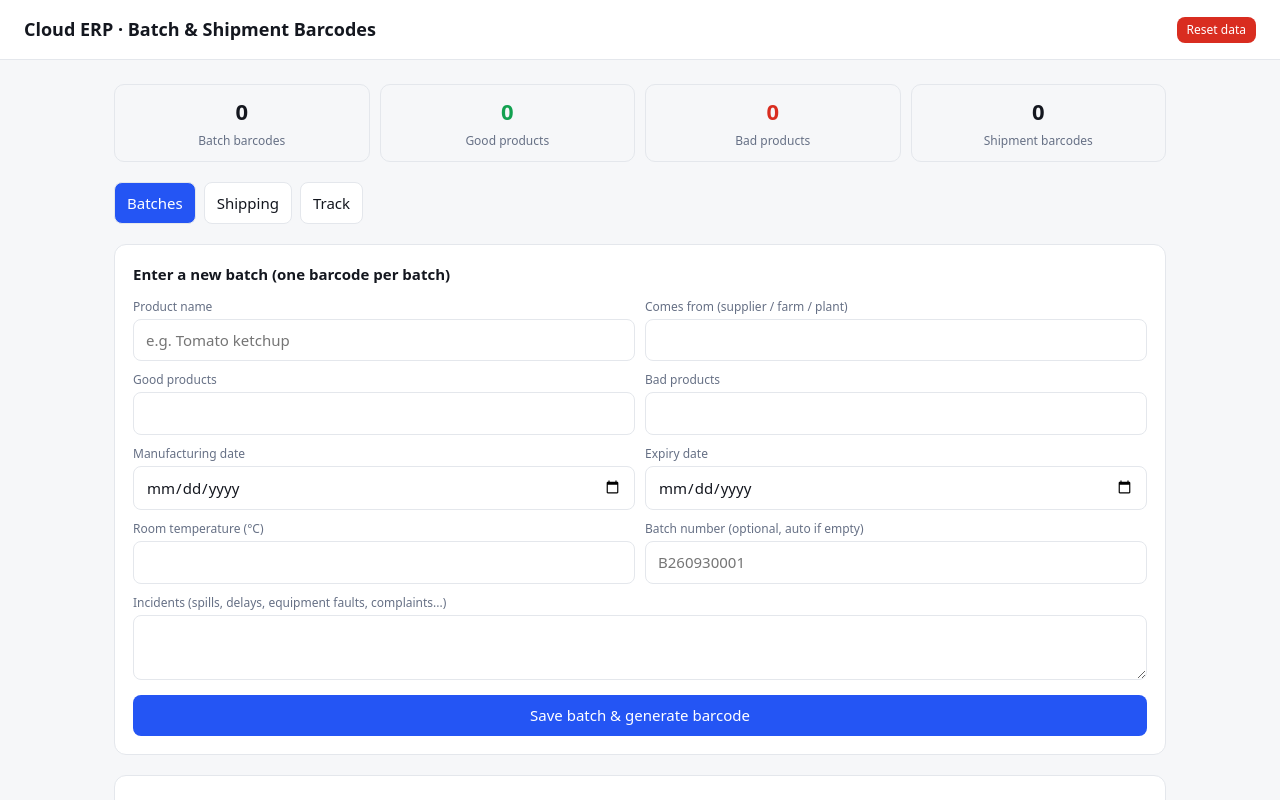
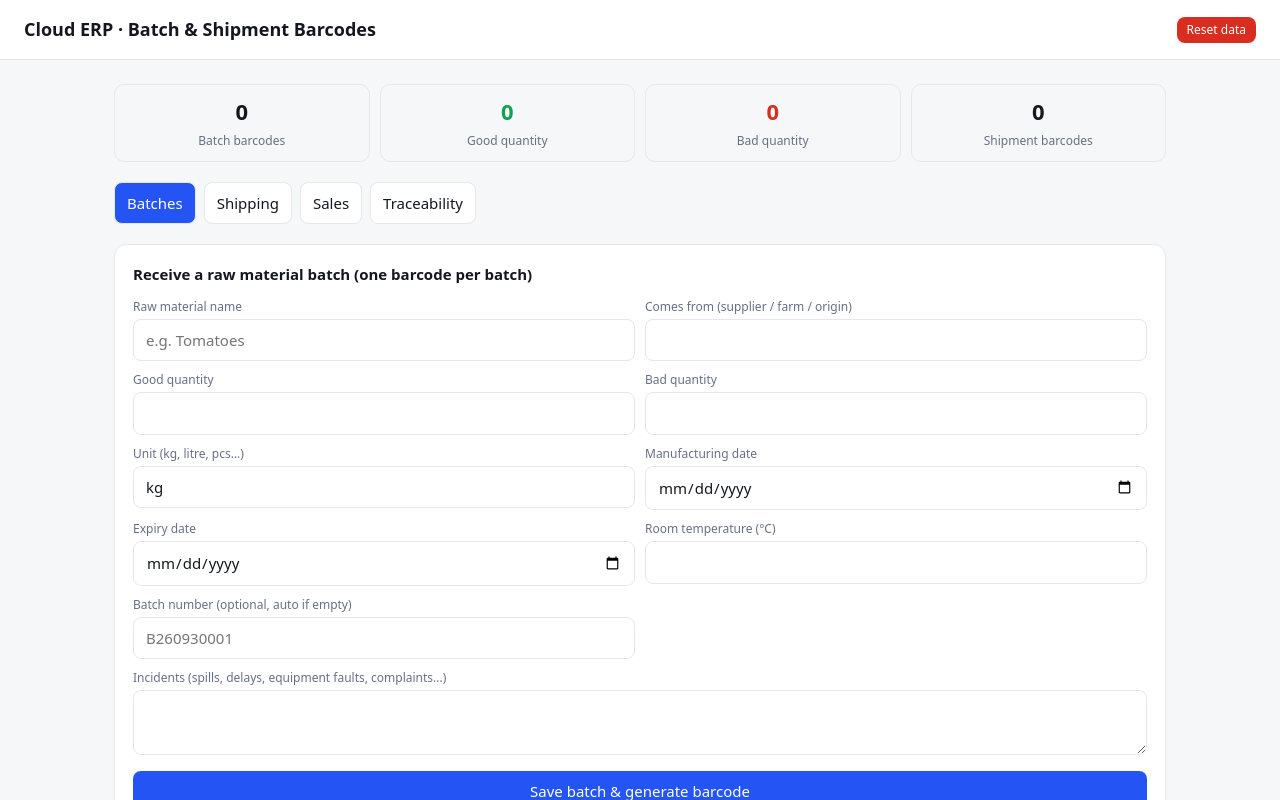
Before and after one commit to Sathiya-121/HYDRAMINDS-100, a Next.js app: page / in a window 1280 px wide. Shown: the top 800 px of the page. Built offline with nearby package versions, Linux system fonts and the light colour scheme.

Commit message:
Update page.tsx

```diff
--- a/app/page.tsx
+++ b/app/page.tsx
@@ -40,6 +40,15 @@ function printLabel(id: string, lines: string[]) {
   w.print();
 }
 
+function printReport(title: string, head: string[], rows: any[][]) {
+  const w = window.open("", "_blank");
+  if (!w) return;
+  const td = (c: any) => `<td style="border:1px solid #999;padding:4px">${c}</td>`;
+  w.document.write(`<body style="font-family:sans-serif"><h2>${title}</h2><table style="border-collapse:collapse"><tr>${head.map((h) => `<th style="border:1px solid #999;padding:4px">${h}</th>`).join("")}</tr>${rows.map((x) => "<tr>" + x.map(td).join("") + "</tr>").join("")}</table></body>`);
+  w.document.close();
+  w.print();
+}
+
 const Field = ({ k, v }: { k: string; v: any }) => (
   <div><div className="mute">{k}</div><b>{v === "" || v == null ? "-" : v}</b></div>
 );
@@ -57,36 +66,39 @@ export default function Home() {
   const [tab, setTab] = useState("Batches");
   const [batches, setBatches] = useState<any[]>([]);
   const [ships, setShips] = useState<any[]>([]);
+  const [sales, setSales] = useState<any[]>([]);
   const [q, setQ] = useState("");
   const [msg, setMsg] = useState("");
-  const blank = { id: "", product: "", source: "", good: "", bad: "", incidents: "", mfg: "", temp: "", expiry: "" };
+  const blank = { id: "", product: "", source: "", unit: "kg", good: "", bad: "", incidents: "", mfg: "", temp: "", expiry: "" };
   const [bf, setBf] = useState<any>(blank);
   const [sb, setSb] = useState("");
   const [rows, setRows] = useState<any[]>([{ company: "", address: "", qty: "" }]);
   const [note, setNote] = useState("");
+  const blankSale = { customer: "", address: "", batchId: "", qty: "", price: "" };
+  const [sf, setSf] = useState<any>(blankSale);
 
   useEffect(() => {
     try {
       const d = JSON.parse(localStorage.getItem("erp_v2") || "{}");
-      setBatches(d.b || []); setShips(d.s || []);
+      setBatches(d.b || []); setShips(d.s || []); setSales(d.v || []);
     } catch {}
   }, []);
 
-  const persist = (b: any[], s: any[]) => {
-    setBatches(b); setShips(s);
-    try { localStorage.setItem("erp_v2", JSON.stringify({ b, s })); } catch {}
+  const persist = (b: any[], s: any[], v: any[] = sales) => {
+    setBatches(b); setShips(s); setSales(v);
+    try { localStorage.setItem("erp_v2", JSON.stringify({ b, s, v })); } catch {}
   };
   const shippedOf = (id: string) => ships.filter((s) => s.batchId === id).reduce((a, s) => a + s.qty, 0);
   const availOf = (b: any) => b.good - shippedOf(b.id);
   const up = (k: string, v: string) => setBf({ ...bf, [k]: v });
-  const go = (code: string) => { setQ(code); setTab("Track"); setMsg(""); };
+  const go = (code: string) => { setQ(code); setTab("Traceability"); setMsg(""); };
 
   const addBatch = () => {
     const id = clean(bf.id) || `B${day()}${String(batches.length + 1).padStart(3, "0")}`;
-    if (!bf.product.trim()) return setMsg("Enter the product name.");
+    if (!bf.product.trim()) return setMsg("Enter the raw material name.");
     if (batches.some((b) => b.id === id)) return setMsg("That batch barcode already exists.");
     const b = {
-      id, product: bf.product.trim(), source: bf.source.trim(), good: +bf.good || 0, bad: +bf.bad || 0,
+      id, product: bf.product.trim(), source: bf.source.trim(), unit: bf.unit.trim() || "units", good: +bf.good || 0, bad: +bf.bad || 0,
       incidents: bf.incidents.trim(), mfg: bf.mfg, temp: bf.temp, expiry: bf.expiry, created: new Date().toISOString(),
     };
     persist([b, ...batches], ships);
@@ -97,6 +109,7 @@ export default function Home() {
   const createShips = () => {
     const b = batches.find((x) => x.id === sb);
     if (!b) return setMsg("Select a batch first.");
+    if (b.expiry && new Date(b.expiry) < new Date()) return setMsg("This batch has expired and cannot be shipped.");
     const valid = rows.filter((r) => r.company.trim() && +r.qty > 0);
     if (!valid.length) return setMsg("Add at least one company with a quantity.");
     const total = valid.reduce((a, r) => a + +r.qty, 0);
@@ -112,6 +125,25 @@ export default function Home() {
     setMsg(`Created ${made.length} shipment barcode(s): ${made.map((m) => m.id).join(", ")}`);
   };
 
+  const createSale = () => {
+    const b = batches.find((x) => x.id === sf.batchId);
+    const qty = +sf.qty, price = +sf.price || 0;
+    if (!sf.customer.trim()) return setMsg("Enter the customer name.");
+    if (!b) return setMsg("Select a batch to sell from.");
+    if (b.expiry && new Date(b.expiry) < new Date()) return setMsg("This batch has expired and cannot be sold.");
+    if (!(qty > 0)) return setMsg("Enter a quantity.");
+    if (qty > availOf(b)) return setMsg(`Only ${availOf(b)} ${b.unit || ""} available in this batch.`);
+    const t = new Date().toISOString();
+    const saleId = `INV${day()}${String(sales.length + 1).padStart(3, "0")}`;
+    const shipId = `S${day()}${String(ships.length + 1).padStart(3, "0")}`;
+    const ship = { id: shipId, batchId: b.id, company: sf.customer.trim(), address: sf.address.trim(), qty, status: "Packed", saleId,
+      history: [{ status: "Packed", time: t, note: "Created from invoice " + saleId }] };
+    const sale = { id: saleId, customer: sf.customer.trim(), address: sf.address.trim(), batchId: b.id, qty, price, total: qty * price, shipId, created: t };
+    persist(batches, [ship, ...ships], [sale, ...sales]);
+    setSf(blankSale);
+    setMsg(`Invoice ${saleId} created with shipment barcode ${shipId}. Stock reduced.`);
+  };
+
   const advance = (id: string, status: string) => {
     persist(batches, ships.map((s) => s.id === id
       ? { ...s, status, history: [...s.history, { status, time: new Date().toISOString(), note }] } : s));
@@ -120,10 +152,15 @@ export default function Home() {
 
   const key = clean(q);
   const fb = batches.find((b) => b.id === key);
-  const fs = !fb ? ships.find((s) => s.id === key) : null;
+  const fv = !fb ? sales.find((v) => v.id === key) : null;
+  const fs = !fb ? ships.find((s) => s.id === key || (fv && s.id === fv.shipId)) : null;
+  const sale = fs && fs.saleId ? sales.find((v) => v.id === fs.saleId) : null;
   const parent = fs ? batches.find((b) => b.id === fs.batchId) : null;
   const tGood = batches.reduce((a, b) => a + b.good, 0);
   const tBad = batches.reduce((a, b) => a + b.bad, 0);
+  const revenue = sales.reduce((a, v) => a + v.total, 0);
+  const byCust: Record<string, any> = {};
+  sales.forEach((v) => { const c = byCust[v.customer] || (byCust[v.customer] = { qty: 0, total: 0, n: 0 }); c.qty += v.qty; c.total += v.total; c.n++; });
 
   return (
     <>
@@ -139,18 +176,18 @@ export default function Home() {
       <header>
         <h1>Cloud ERP · Batch &amp; Shipment Barcodes</h1>
         <button className="sm" style={{ background: "var(--bad)" }}
-          onClick={() => { if (confirm("Clear all data?")) persist([], []); }}>Reset data</button>
+          onClick={() => { if (confirm("Clear all data?")) persist([], [], []); }}>Reset data</button>
       </header>
       <main>
         <div className="stats" style={{ marginBottom: 0 }}>
           <div className="stat"><b>{batches.length}</b><span>Batch barcodes</span></div>
-          <div className="stat"><b className="good">{tGood}</b><span>Good products</span></div>
-          <div className="stat"><b className="bad">{tBad}</b><span>Bad products</span></div>
+          <div className="stat"><b className="good">{tGood}</b><span>Good quantity</span></div>
+          <div className="stat"><b className="bad">{tBad}</b><span>Bad quantity</span></div>
           <div className="stat"><b>{ships.length}</b><span>Shipment barcodes</span></div>
         </div>
 
         <div style={{ display: "flex", gap: 8, flexWrap: "wrap" }}>
-          {["Batches", "Shipping", "Track"].map((t) => (
+          {["Batches", "Shipping", "Sales", "Traceability"].map((t) => (
             <button key={t} onClick={() => { setTab(t); setMsg(""); }}
               style={{ width: "auto", marginTop: 0, background: tab === t ? "var(--acc)" : "var(--card)", color: tab === t ? "#fff" : "var(--ink)", border: "1px solid var(--line)" }}>
               {t}
@@ -162,12 +199,13 @@ export default function Home() {
         {tab === "Batches" && (
           <>
             <section className="card">
-              <h2>Enter a new batch (one barcode per batch)</h2>
+              <h2>Receive a raw material batch (one barcode per batch)</h2>
               <div className="f">
-                <div><label>Product name</label><input value={bf.product} onChange={(e) => up("product", e.target.value)} placeholder="e.g. Tomato ketchup" /></div>
-                <div><label>Comes from (supplier / farm / plant)</label><input value={bf.source} onChange={(e) => up("source", e.target.value)} /></div>
-                <div><label>Good products</label><input type="number" min="0" value={bf.good} onChange={(e) => up("good", e.target.value)} /></div>
-                <div><label>Bad products</label><input type="number" min="0" value={bf.bad} onChange={(e) => up("bad", e.target.value)} /></div>
+                <div><label>Raw material name</label><input value={bf.product} onChange={(e) => up("product", e.target.value)} placeholder="e.g. Tomatoes" /></div>
+                <div><label>Comes from (supplier / farm / origin)</label><input value={bf.source} onChange={(e) => up("source", e.target.value)} /></div>
+                <div><label>Good quantity</label><input type="number" min="0" value={bf.good} onChange={(e) => up("good", e.target.value)} /></div>
+                <div><label>Bad quantity</label><input type="number" min="0" value={bf.bad} onChange={(e) => up("bad", e.target.value)} /></div>
+                <div><label>Unit (kg, litre, pcs...)</label><input value={bf.unit} onChange={(e) => up("unit", e.target.value)} /></div>
                 <div><label>Manufacturing date</label><input type="date" value={bf.mfg} onChange={(e) => up("mfg", e.target.value)} /></div>
                 <div><label>Expiry date</label><input type="date" value={bf.expiry} onChange={(e) => up("expiry", e.target.value)} /></div>
                 <div><label>Room temperature (°C)</label><input type="number" value={bf.temp} onChange={(e) => up("temp", e.target.value)} /></div>
@@ -178,16 +216,16 @@ export default function Home() {
               <button onClick={addBatch}>Save batch &amp; generate barcode</button>
             </section>
             <section className="card">
-              <h2>All batches</h2>
+              <h2>Raw material stock</h2>
               {batches.length === 0 ? <p className="mute">No batches yet.</p> : (
                 <div style={{ overflowX: "auto" }}>
                   <table>
-                    <thead><tr><th>Barcode</th><th>Product</th><th>Source</th><th>Good</th><th>Bad</th><th>Total</th><th>Available</th><th>Mfg</th><th>Temp</th><th>Expiry</th><th></th></tr></thead>
+                    <thead><tr><th>Barcode</th><th>Raw material</th><th>Source</th><th>Good</th><th>Bad</th><th>Total</th><th>Available</th><th>Mfg</th><th>Temp</th><th>Expiry</th><th></th></tr></thead>
                     <tbody>
                       {batches.map((b) => (
                         <tr key={b.id}>
                           <td>{b.id}</td><td>{b.product}</td><td>{b.source || "-"}</td>
-                          <td className="good">{b.good}</td><td className="bad">{b.bad}</td><td>{b.good + b.bad}</td><td>{availOf(b)}</td>
+                          <td className="good">{b.good} {b.unit}</td><td className="bad">{b.bad} {b.unit}</td><td>{b.good + b.bad} {b.unit}</td><td>{availOf(b)} {b.unit}</td>
                           <td>{b.mfg || "-"}</td><td>{b.temp ? b.temp + "°C" : "-"}</td>
                           <td>{b.expiry || "-"} <span className="tag">{expiry(b.expiry)}</span></td>
                           <td><button className="sm" onClick={() => go(b.id)}>View barcode</button></td>
@@ -208,7 +246,7 @@ export default function Home() {
               <label className="lbl">Batch</label>
               <select value={sb} onChange={(e) => setSb(e.target.value)}>
                 <option value="">Select batch</option>
-                {batches.map((b) => <option key={b.id} value={b.id}>{b.id} · {b.product} · {availOf(b)} available</option>)}
+                {batches.map((b) => <option key={b.id} value={b.id}>{b.id} · {b.product} · {availOf(b)} {b.unit} available</option>)}
               </select>
               <p className="lbl" style={{ marginTop: 12 }}>Destination companies (each gets its own shipment barcode)</p>
               {rows.map((r, i) => (
@@ -248,11 +286,71 @@ export default function Home() {
           </>
         )}
 
-        {tab === "Track" && (
+        {tab === "Sales" && (
+          <>
+            <div className="stats" style={{ marginBottom: 0 }}>
+              <div className="stat"><b>{revenue.toFixed(2)}</b><span>Total revenue</span></div>
+              <div className="stat"><b>{sales.length}</b><span>Invoices</span></div>
+              <div className="stat"><b>{sales.reduce((a, v) => a + v.qty, 0)}</b><span>Quantity sold</span></div>
+              <div className="stat"><b>{Object.keys(byCust).length}</b><span>Customers</span></div>
+            </div>
+            <section className="card">
+              <h2>New sale (creates an invoice and a shipment barcode)</h2>
+              <div className="f">
+                <div><label>Customer / company</label><input value={sf.customer} onChange={(e) => setSf({ ...sf, customer: e.target.value })} /></div>
+                <div><label>Delivery address</label><input value={sf.address} onChange={(e) => setSf({ ...sf, address: e.target.value })} /></div>
+                <div><label>Batch to sell from</label>
+                  <select value={sf.batchId} onChange={(e) => setSf({ ...sf, batchId: e.target.value })}>
+                    <option value="">Select batch</option>
+                    {batches.map((b) => <option key={b.id} value={b.id}>{b.id} · {b.product} · {availOf(b)} {b.unit} available</option>)}
+                  </select></div>
+                <div><label>Quantity</label><input type="number" min="1" value={sf.qty} onChange={(e) => setSf({ ...sf, qty: e.target.value })} /></div>
+                <div><label>Price per unit</label><input type="number" min="0" value={sf.price} onChange={(e) => setSf({ ...sf, price: e.target.value })} /></div>
+              </div>
+              <button onClick={createSale}>Create invoice &amp; shipment</button>
+            </section>
+            <section className="card">
+              <h2>Invoices</h2>
+              {sales.length === 0 ? <p className="mute">No sales yet.</p> : (
+                <div style={{ overflowX: "auto" }}>
+                  <table>
+                    <thead><tr><th>Invoice</th><th>Date</th><th>Customer</th><th>Raw material</th><th>Qty</th><th>Price</th><th>Total</th><th>Shipment</th><th>Status</th><th></th></tr></thead>
+                    <tbody>
+                      {sales.map((v) => (
+                        <tr key={v.id}>
+                          <td>{v.id}</td><td>{new Date(v.created).toLocaleDateString()}</td><td>{v.customer}</td>
+                          <td>{batches.find((b) => b.id === v.batchId)?.product || v.batchId}</td>
+                          <td>{v.qty}</td><td>{v.price}</td><td>{v.total.toFixed(2)}</td><td>{v.shipId}</td>
+                          <td><span className="tag">{ships.find((x) => x.id === v.shipId)?.status}</span></td>
+                          <td><button className="sm" onClick={() => go(v.id)}>Trace</button></td>
+                        </tr>
+                      ))}
+                    </tbody>
+                  </table>
+                </div>
+              )}
+            </section>
+            {sales.length > 0 && (
+              <section className="card">
+                <h2>Sales by customer</h2>
+                <table>
+                  <thead><tr><th>Customer</th><th>Invoices</th><th>Quantity</th><th>Revenue</th></tr></thead>
+                  <tbody>
+                    {Object.entries(byCust).map(([name, c]: any) => (
+                      <tr key={name}><td>{name}</td><td>{c.n}</td><td>{c.qty}</td><td>{c.total.toFixed(2)}</td></tr>
+                    ))}
+                  </tbody>
+                </table>
+              </section>
+            )}
+          </>
+        )}
+
+        {tab === "Traceability" && (
           <section className="card">
-            <h2>Scan or type a batch / shipment barcode</h2>
+            <h2>Trace by batch, shipment or invoice barcode</h2>
             <input autoFocus value={q} onChange={(e) => setQ(e.target.value)} placeholder="e.g. B260930001 or S260930001 (a USB barcode scanner types it for you)" />
-            <p className="mute">Recent: {[...batches.slice(0, 3).map((b) => b.id), ...ships.slice(0, 3).map((s) => s.id)].map((c) => (
+            <p className="mute">Recent: {[...batches.slice(0, 3).map((b) => b.id), ...ships.slice(0, 3).map((s) => s.id), ...sales.slice(0, 2).map((v) => v.id)].map((c) => (
               <a key={c} href="#" style={{ marginRight: 10 }} onClick={(e) => { e.preventDefault(); setQ(c); }}>{c}</a>
             ))}</p>
 
@@ -262,19 +360,20 @@ export default function Home() {
                 <Barcode value={fb.id} />
                 <div><button className="sm" style={{ marginTop: 8 }} onClick={() => printLabel(fb.id, [fb.product, "Batch " + fb.id, "Mfg " + fb.mfg, "Expiry " + fb.expiry])}>Print label</button></div>
                 <div className="kv">
-                  <Field k="Product" v={fb.product} /><Field k="Comes from" v={fb.source} />
-                  <Field k="Good products" v={fb.good} /><Field k="Bad products" v={fb.bad} />
-                  <Field k="Total in batch" v={fb.good + fb.bad} /><Field k="Available to ship" v={availOf(fb)} />
+                  <Field k="Raw material" v={fb.product} /><Field k="Comes from" v={fb.source} />
+                  <Field k="Good quantity" v={`${fb.good} ${fb.unit || ""}`} /><Field k="Bad quantity" v={`${fb.bad} ${fb.unit || ""}`} />
+                  <Field k="Total in batch" v={`${fb.good + fb.bad} ${fb.unit || ""}`} /><Field k="Available to ship" v={`${availOf(fb)} ${fb.unit || ""}`} /><Field k="Shipped to customers" v={`${shippedOf(fb.id)} ${fb.unit || ""}`} /><Field k="Customers reached" v={new Set(ships.filter((x) => x.batchId === fb.id).map((x) => x.company)).size} />
                   <Field k="Manufacturing date" v={fb.mfg} /><Field k="Expiry date" v={fb.expiry ? `${fb.expiry} (${expiry(fb.expiry)})` : ""} />
                   <Field k="Room temperature" v={fb.temp ? fb.temp + " °C" : ""} /><Field k="Incidents" v={fb.incidents} />
                 </div>
-                <h2>Shipments from this batch</h2>
+                <h2>Forward trace: who received this batch</h2>
+                <button className="sm" style={{ marginBottom: 8 }} onClick={() => printReport("Recall report: " + fb.id + " " + fb.product, ["Company", "Destination", "Qty", "Invoice", "Shipment", "Status"], ships.filter((x) => x.batchId === fb.id).map((x) => [x.company, x.address || "-", x.qty, x.saleId || "-", x.id, x.status]))}>Print recall report</button>
                 {ships.filter((s) => s.batchId === fb.id).length === 0 ? <p className="mute">Not shipped yet.</p> : (
                   <table>
-                    <thead><tr><th>Shipment barcode</th><th>Company</th><th>Destination</th><th>Qty</th><th>Status</th></tr></thead>
+                    <thead><tr><th>Shipment barcode</th><th>Company</th><th>Destination</th><th>Qty</th><th>Invoice</th><th>Status</th></tr></thead>
                     <tbody>
                       {ships.filter((s) => s.batchId === fb.id).map((s) => (
-                        <tr key={s.id}><td><a href="#" onClick={(e) => { e.preventDefault(); setQ(s.id); }}>{s.id}</a></td><td>{s.company}</td><td>{s.address || "-"}</td><td>{s.qty}</td><td><span className="tag">{s.status}</span></td></tr>
+                        <tr key={s.id}><td><a href="#" onClick={(e) => { e.preventDefault(); setQ(s.id); }}>{s.id}</a></td><td>{s.company}</td><td>{s.address || "-"}</td><td>{s.qty}</td><td>{s.saleId || "-"}</td><td><span className="tag">{s.status}</span></td></tr>
                       ))}
                     </tbody>
                   </table>
@@ -290,9 +389,13 @@ export default function Home() {
                 <div className="kv">
                   <Field k="Company" v={fs.company} /><Field k="Destination" v={fs.address} />
                   <Field k="Quantity" v={fs.qty} /><Field k="Status" v={fs.status} />
-                  <Field k="Product" v={parent?.product} />
-                  <Field k="Expiry date" v={parent?.expiry} />
+                  <Field k="Raw material" v={parent?.product} />
+                  <Field k="Comes from" v={parent?.source} /><Field k="Manufacturing date" v={parent?.mfg} />
+                  <Field k="Expiry date" v={parent?.expiry} /><Field k="Room temperature" v={parent?.temp ? parent.temp + " °C" : ""} />
+                  <Field k="Incidents" v={parent?.incidents} /><Field k="Invoice" v={fs.saleId} />
+                  <Field k="Sale value" v={sale ? sale.total.toFixed(2) : ""} />
                 </div>
+                <p><b>{parent?.source || "Source"}</b> → batch {fs.batchId} → shipment {fs.id} → <b>{fs.company}</b></p>
                 <p className="mute">Source batch: <a href="#" onClick={(e) => { e.preventDefault(); setQ(fs.batchId); }}>{fs.batchId}</a></p>
                 <h2>Update tracking</h2>
                 <input placeholder="Note / location (optional)" value={note} onChange={(e) => setNote(e.target.value)} />
@@ -312,7 +415,7 @@ export default function Home() {
               </div>
             )}
 
-            {key && !fb && !fs && <p className="bad">No batch or shipment found for “{q}”.</p>}
+            {key && !fb && !fs && <p className="bad">No batch, shipment or invoice found for “{q}”.</p>}
           </section>
         )}
       </main>
```
